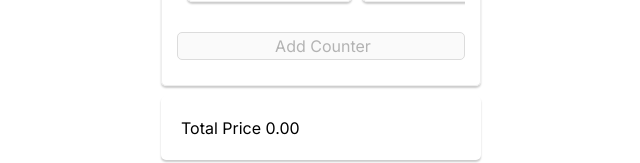
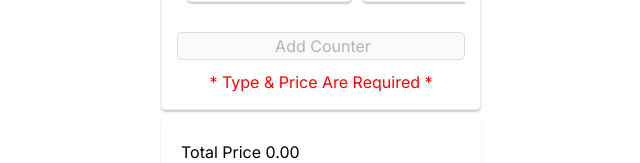
Before and after one commit to Ongomobile/vue-window-counter-app, a Vue app: page / in a window 1280 px wide. Shown: the part 559-722 px from the top of the page, without its empty margins (319-959 px from the left). Built offline with nearby package versions, Linux system fonts and the light colour scheme.

Commit message:
Update validation

```diff
--- a/src/components/AddCounters.vue
+++ b/src/components/AddCounters.vue
@@ -41,6 +41,9 @@
         value="Add Counter"
         :disabled="isDisabled"
       />
+      <div class="error-message-wrapper" v-if="validated">
+        <p class="error-message">* type & price are required *</p>
+      </div>
     </form>
     <div class="total-price-wrapper">
       <p class="total-text">Total Price {{ getTotals }}</p>
@@ -79,6 +82,7 @@ export default {
       counterId: 0,
       subtotal: null,
       windowImages: windowData,
+      isValid: true,
     };
   },
   components: {
@@ -126,6 +130,13 @@ export default {
   },
   computed: {
     isDisabled: function () {
+      if (this.windowType !== "" && typeof this.windowPrice === "number") {
+        return false;
+      } else {
+        return true;
+      }
+    },
+    validated: function () {
       if (this.windowType !== "" && typeof this.windowPrice === "number") {
         return false;
       } else {
@@ -185,9 +196,6 @@ export default {
   box-shadow: var(--box-shadow);
   border-radius: 5px;
 }
-/* .counters-wrapper {
-  padding: 10px;
-} */
 
 .counters-list {
   padding: 10px;
@@ -196,14 +204,15 @@ export default {
   overflow: auto;
   overflow-x: scroll;
 }
+.error-message {
+  text-transform: capitalize;
+  text-align: center;
+  color: red;
+}
 
 @media screen and (max-width: 340px) {
   .add-counter-form--wrapper {
     max-width: 295px;
   }
 }
-
-/* .counter-item{
-  no styles yet
-} */
 </style>
--- a/src/components/SelectImage.vue
+++ b/src/components/SelectImage.vue
@@ -34,6 +34,7 @@ export default {
         this.isSelected = !this.isSelected;
         this.isSelected = index;
       }
+      this.selected = false;
       this.$emit("on-select-image", imageData);
     },
   },
```
